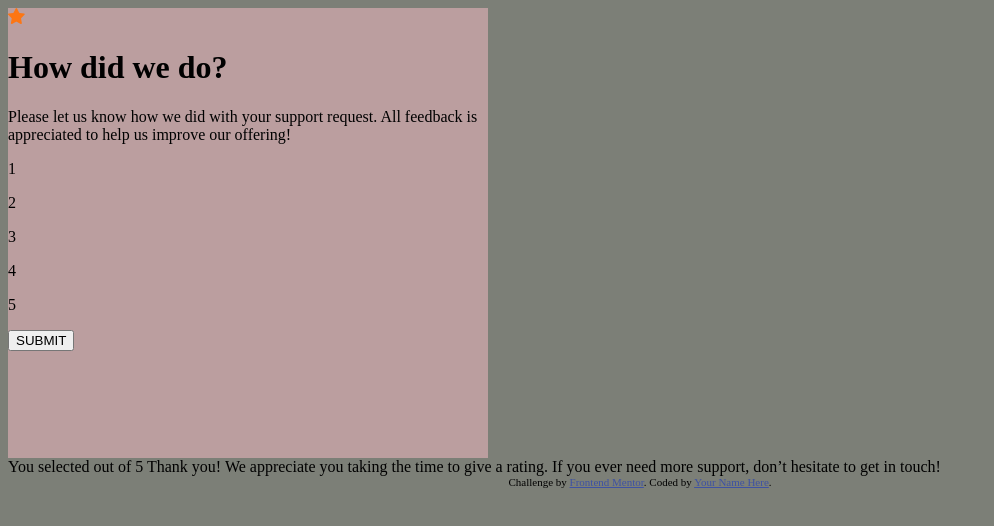
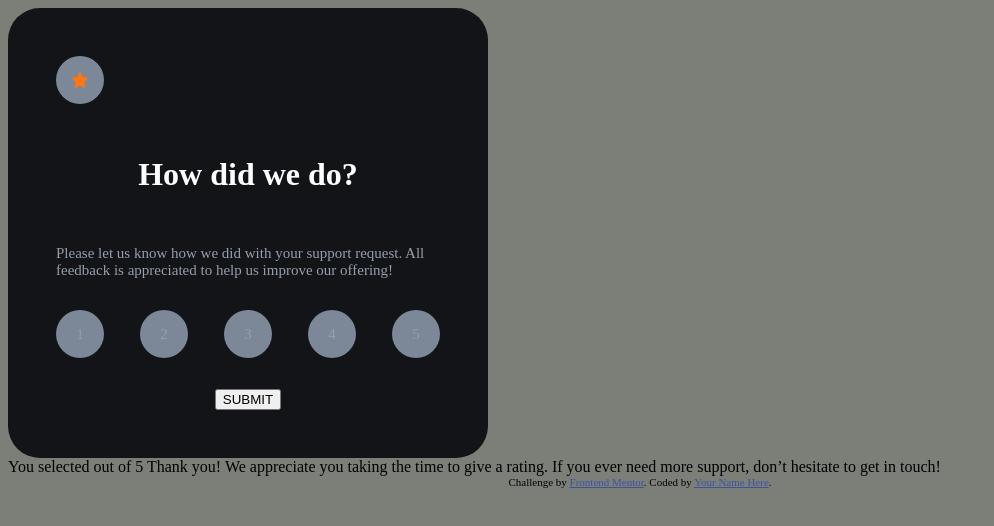
Before and after one commit to adrGlez/Frontend-Mentor-Challenges, a plain HTML site: page interactive-rating-component-main/index.html in a window 1280 px wide. Shown: the whole page, without its empty margins (0-994 px from the left). Drawn offline with Linux system fonts and the light colour scheme.

Commit message:
in progress

```diff
--- a/interactive-rating-component-main/index.html
+++ b/interactive-rating-component-main/index.html
@@ -18,17 +18,31 @@
 
   <!-- Rating state start -->
   <div class="container">
+    <div class="content-container">
+      <div class="circle top-circle">
         <img aria-label="star icon" src="./images/icon-star.svg">
+      </div>
       <h1>How did we do?</h1>
       <p>Please let us know how we did with your support request. All feedback is appreciated to help us improve our offering!</p>
       <div class="grade">
+        <div class="circle">
           <p>1</p>
+        </div>
+        <div class="circle">
           <p>2</p>
+        </div>
+        <div class="circle">
           <p>3</p>
+        </div>
+        <div class="circle">
           <p>4</p>
+        </div>
+        <div class="circle">
           <p>5</p>
         </div>
+      </div>
       <button type="button">SUBMIT</button>
+    </div>
   </div>
 
   <!-- Rating state end -->
--- a/interactive-rating-component-main/style.css
+++ b/interactive-rating-component-main/style.css
@@ -1,9 +1,70 @@
+@import url('https://fonts.googleapis.com/css2?family=Overpass:wght@400;700&display=swap');
+
+:root {
+    /* Primary */
+    --orange: hsl(25, 97%, 53%);
+    /* Neutral */
+    --white: hsl(0, 0%, 100%);
+    --light-gray: hsl(217, 12%, 63%);
+    --medium-gray: hsl(216, 12%, 54%);
+    --dark-blue: hsl(213, 19%, 18%);
+    --very-dark-blue: hsl(216, 12%, 8%);
+}
+
 body {
     background-color: rgba(14, 20, 4, 0.541);
 }
 
+p {
+    font-size: 15px;
+    color: var(--light-gray);
+    margin: 0;
+}
+
 .container {
-    background-color: rgba(255, 192, 203, 0.479);
+    display: flex;
+    flex-direction: column;
+    justify-content: center;
+    align-items: center;
+    background-color: var(--very-dark-blue);
     height: 450px;
     width: 480px;
+    border-radius: 32px;
 }
+
+.content-container {
+    display: flex;
+    flex-direction: column;
+    justify-content: space-between;
+    align-items: center;
+    height: 100%;
+    margin: 10%;
+}
+
+.circle {
+    display: flex;
+    justify-content: center;
+    align-items: center;
+    background-color: var(--medium-gray);
+    width: 48px;
+    height: 48px;
+    border-radius: 100%;
+}
+
+.top-circle {
+    align-self: start;
+}
+
+img {
+    width: 35%;
+}
+
+h1 {
+    color: var(--white);
+}
+
+.grade {
+    display: flex;
+    justify-content: space-between;
+    width: 100%;
+}
```
Lines whose indentation alone changed are shown as unchanged.
